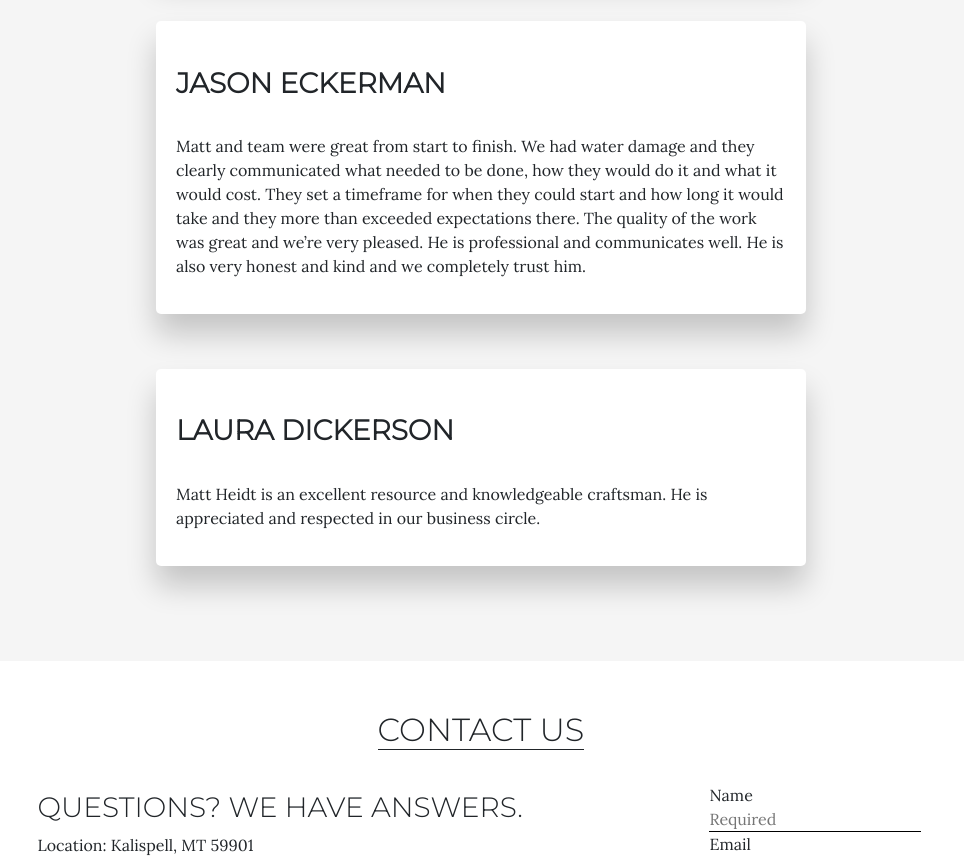
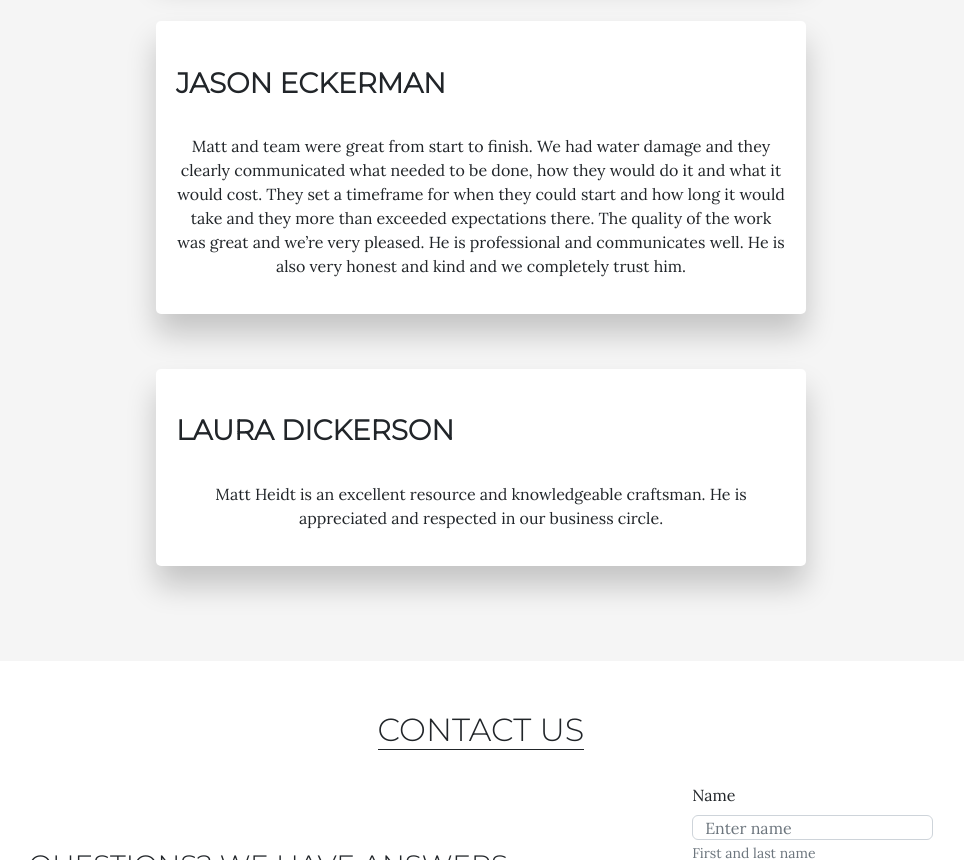
Before and after one commit to mdreesen/web-one-small-business, a Next.js app: page / in a window 1280 px wide. Shown: the part 1940-2800 px from the top of the page, without its empty margins (159-1123 px from the left). Built offline with nearby package versions, Linux system fonts and the light colour scheme.

Commit message:
Adding bootstrap form

```diff
--- a/components/Contact/index.js
+++ b/components/Contact/index.js
@@ -1,43 +1,33 @@
+import Button from 'react-bootstrap/Button';
+import Form from 'react-bootstrap/Form';
+
 import styles from '../../styles/Contact.module.css';
-// import emailjs from 'emailjs-com';
-
-// importing email.js
-// import{ init } from 'emailjs-com';
-// init("user_5PifaWCGrPQuL7ghKo7R5");
-
-// import './ContactUs.css';
 
 export default function Contact() {
 
-    function sendEmail(e) {
-        e.preventDefault();
+    return (
+        <Form action="https://formsubmit.co/?" method="POST">
+            <Form.Group className="mb-3" controlId="formBasicEmail">
+                <Form.Label>Name</Form.Label>
+                <Form.Control type="name" placeholder="Enter name" />
+                <Form.Text className="text-muted">
+                    First and last name
+                </Form.Text>
+            </Form.Group>
 
-        // emailjs.sendForm('service_u2qbro4', 'template_14mdvws', e.target, 'user_5PifaWCGrPQuL7ghKo7R5')
-        //   .then((result) => {
-        //       console.log(result.text);
-        //   }, (error) => {
-        //       console.log(error.text);
-        //   });
-    }
+            <Form.Group className="mb-3" controlId="formBasicEmail">
+                <Form.Label>Email address</Form.Label>
+                <Form.Control type="email" placeholder="Enter email" />
+            </Form.Group>
 
-    return (
-        <div className={styles["contact-section"]}>
-                <form className={styles["contactForm"]} onSubmit={sendEmail}>
-                    <input type="hidden" name="contact_number" />
-                    <div>
-                        <label>Name</label><br />
-                        <input type="text" name="user_name" placeholder='Required' />
-                    </div>
-                    <div>
-                        <label>Email</label><br />
-                        <input type="email" name="user_email" placeholder='Required' />
-                    </div>
-                    <div>
-                        <label>Message</label><br />
-                        <textarea name="message" placeholder='Required' />
-                    </div>
-                    <input className={styles["submit-btn"]} type="submit" value="Send" />
-                </form>
-        </div>
+            <Form.Group className="mb-3" controlId="exampleForm.ControlTextarea1">
+                <Form.Label>Message</Form.Label>
+                <Form.Control as="textarea" rows={3} />
+            </Form.Group>
+
+            <Button variant="primary" type="submit">
+                Submit
+            </Button>
+        </Form>
     );
 }
--- a/components/Hero/index.js
+++ b/components/Hero/index.js
@@ -4,6 +4,8 @@
 
 export default function Hero(props) {
     return (
+        <div>
+        {/* <div className={styles['container']} /> */}
             <Parallax className={styles['heroImage']} bgImage={`/images/${props.heroImage}.webp`} strength={180}>
                 <h1 className={styles['content']}>
                     <Image
@@ -18,5 +20,6 @@
                     CLIENT-TAILORED EXPERIENCES.
                 </h1>
             </Parallax>
+        </div>
     )
 }
--- a/styles/Card.module.css
+++ b/styles/Card.module.css
@@ -7,6 +7,8 @@
 
   height: max-content;
   border-radius: 5px;
+
+  /* clip-path: inset(0px 0px 20px 5px round 5px 50px); */
 }
 
 .card:hover {
--- a/styles/Hero.module.css
+++ b/styles/Hero.module.css
@@ -23,5 +23,6 @@
   color: whitesmoke;
   border: 1.5px solid whitesmoke;
   width: 85vw;
-  height: 65vh;
+  height: 55vh;
+  z-index: 9999;
 }
--- a/styles/globals.css
+++ b/styles/globals.css
@@ -63,6 +63,7 @@
 
 p {
   font-family: 'Lora', serif;
+  text-align: center;
 }
 
 a {
@@ -72,14 +73,13 @@
   --bs-link-hover-color: white;
 }
 
-/* a:hover {
-  color: white;
-  text-decoration: none !important;
-  --bs-link-color: whitesmoke;
-} */
-
 form {
   font-family: 'Lora', serif;
+}
+
+button, .btn-primary {
+  --bs-btn-bg: #023020;
+  --bs-btn-border-color: black;
 }
 
 section {
```
Lines whose indentation alone changed are shown as unchanged.
